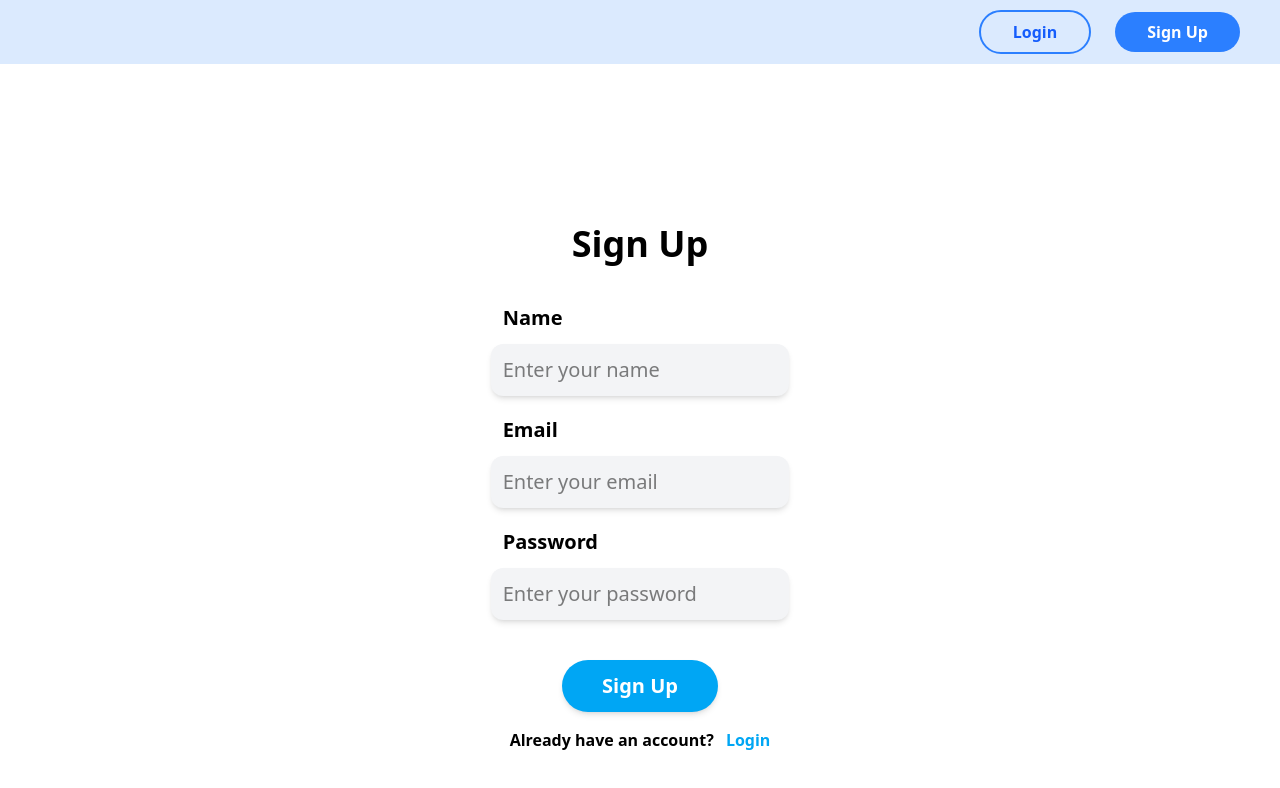
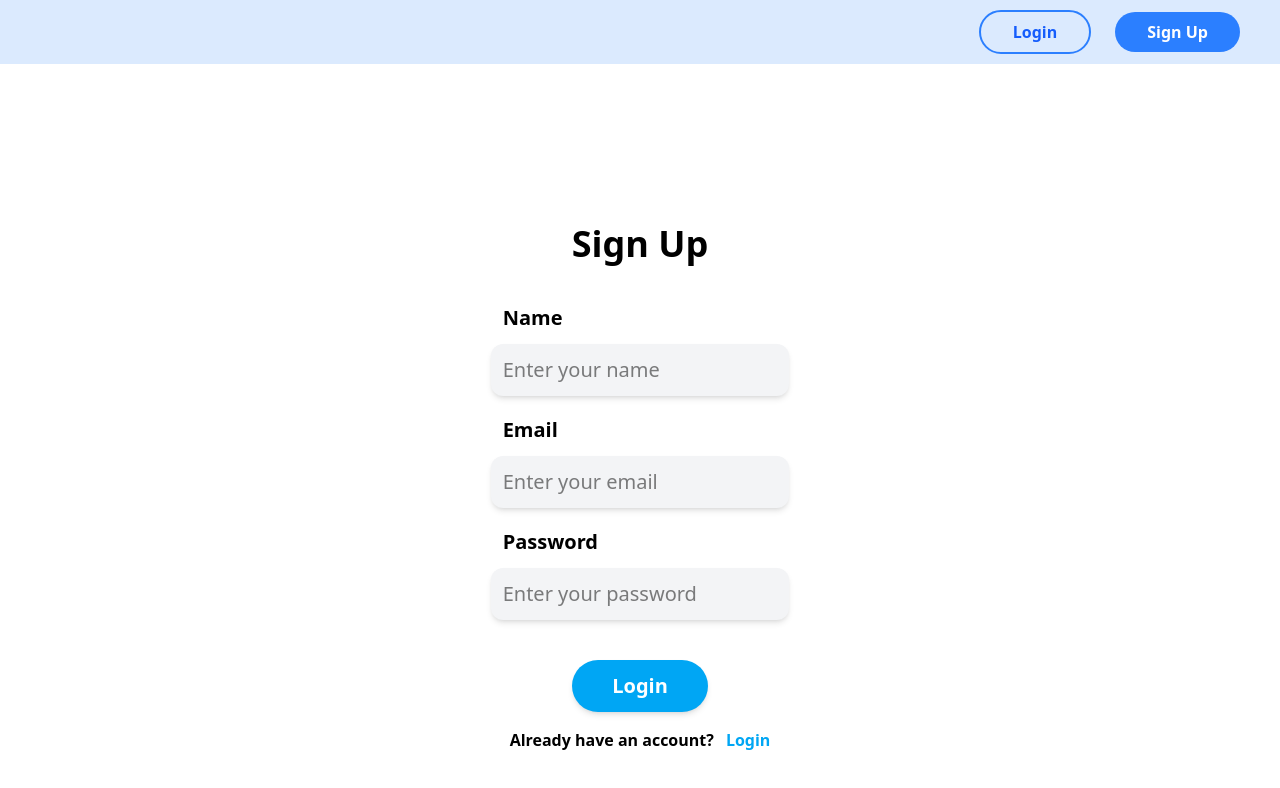
Before and after one commit to takanorishinagawa/teamdev_20, a Next.js app: page /signup in a window 1280 px wide. Shown: the top 788 px of the page. Built offline with nearby package versions, Linux system fonts and the light colour scheme.

Commit message:
singup/button変更_7/16_3:03

```diff
--- a/src/app/login/page.tsx
+++ b/src/app/login/page.tsx
@@ -1,3 +1,5 @@
+"use client";
+
 import Link from "next/link";
 import Header from "../components/header/Header";
 import Button from "../components/button/Button";
@@ -34,7 +36,11 @@ export default function page() {
 
           {/* 参考（Naoya） */}
           <div className="mt-10">
-            <Button variant="Blue" size="md">
+            <Button
+              variant="Blue"
+              size="md"
+              onClick={() => alert("ログイン！")}
+            >
               Login
             </Button>
 
--- a/src/app/signup/page.tsx
+++ b/src/app/signup/page.tsx
@@ -43,16 +43,22 @@ export default function page() {
               placeholder="Enter your password"
             />
           </div>
-          {/* 参考
-          <Button onClick={() => alert("サインアップ！")}>Sign Up</Button> */}
 
+          {/* 参考（Naoya） */}
           <div className="mt-10">
-            <button
+            <Button
+              variant="Blue"
+              size="md"
+              onClick={() => alert("サインアップ！")}
+            >
+              Login
+            </Button>
+            {/* <button
               type="submit"
               className="transform rounded-full bg-sky-500 px-10 py-3 text-xl font-bold text-white shadow-md duration-300 hover:-translate-y-1 hover:bg-sky-300"
             >
               Sign Up
-            </button>
+            </button> */}
           </div>
 
           <div className="mt-4 flex justify-center space-x-3 font-bold">
```
